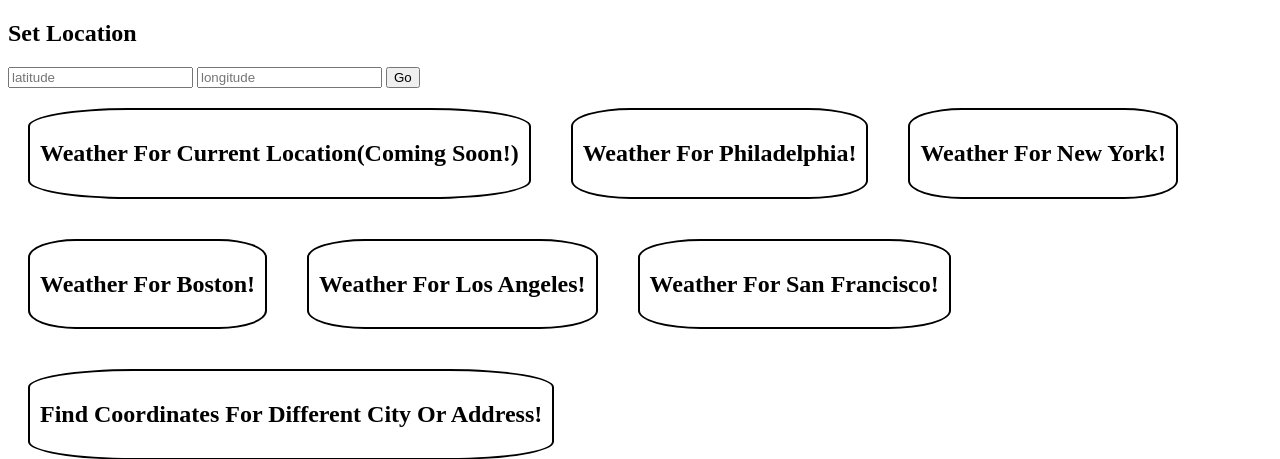
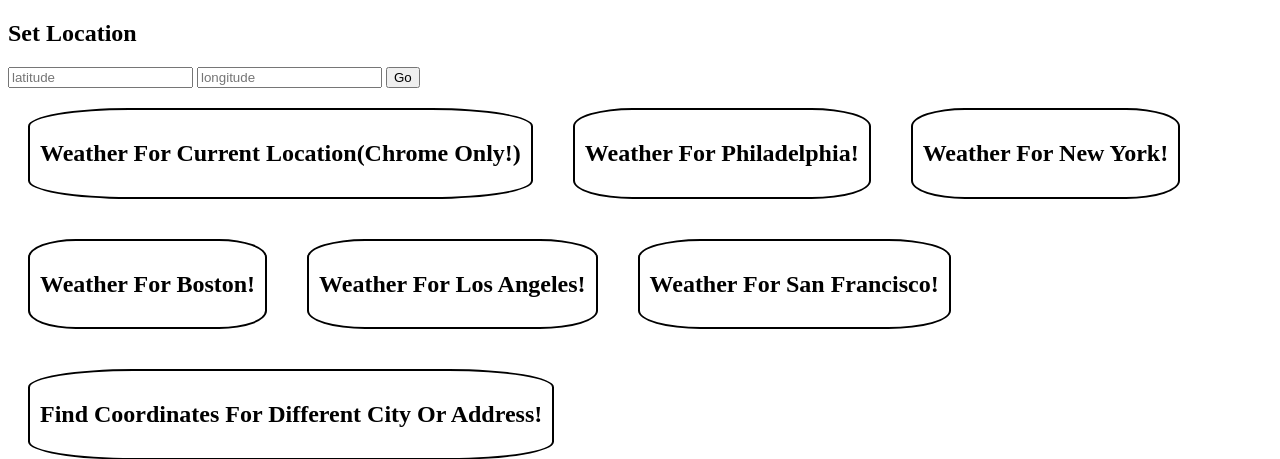
Before and after one commit to samg11/weatherteamgo, a Flask app: page / in a window 1280 px wide. Shown: the top 459 px of the page. Run offline with Flask 2, Linux system fonts and the light colour scheme.

Commit message:
Update index.html

```diff
--- a/templates/index.html
+++ b/templates/index.html
@@ -38,7 +38,7 @@
 	<input type="submit" value="Go">
 	</form>
 
-	<a href="/current_location/imperial"><h2>Weather for current location(Coming Soon!)</h2></a>
+	<a href="/current_location/imperial"><h2>Weather for current location(Chrome only!)</h2></a>
 
 	<a href="/phl/imperial"><h2>Weather for Philadelphia!</h2></a>
 
```
